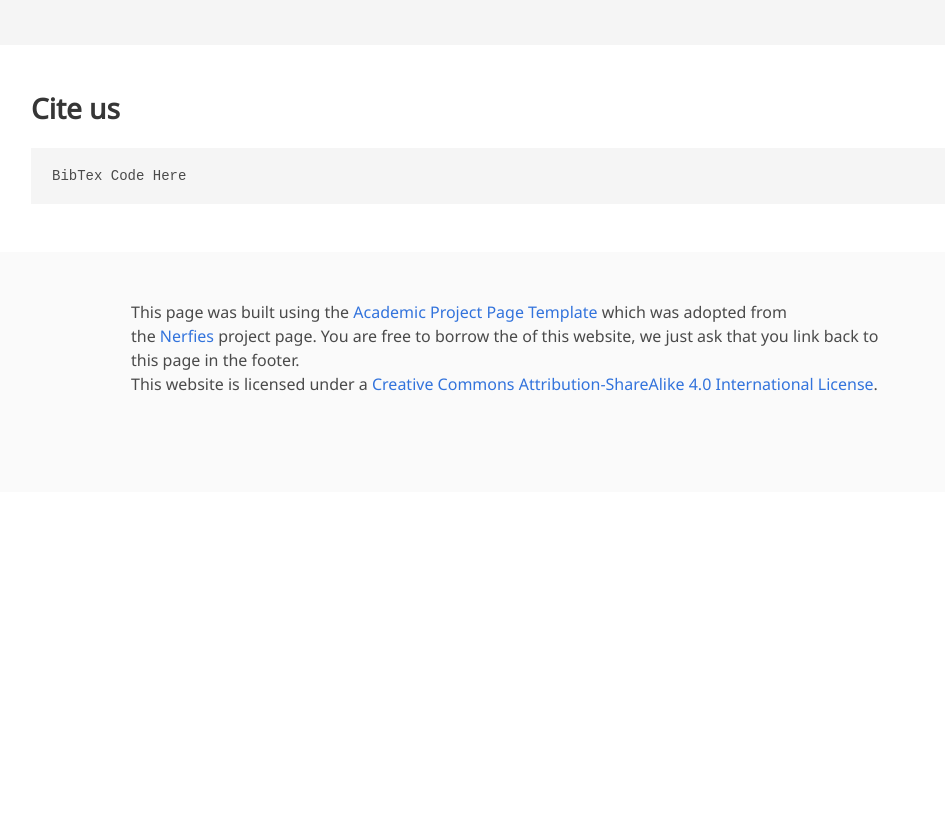
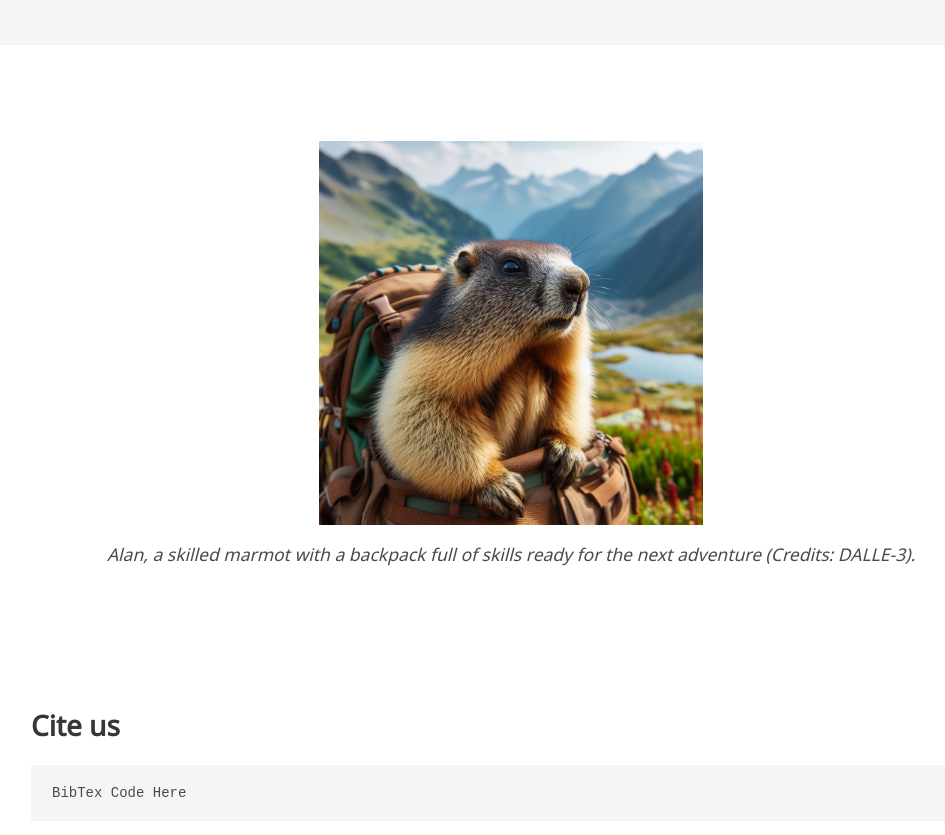
Before and after one commit to sapeirone/EgoPack, a plain HTML site: page index.html in a window 1280 px wide. Shown: the part 1376-2211 px from the top of the page, without its empty margins (129-1074 px from the left). Before the commit the page ends 1868 px from the top, so only its background shows below. Drawn offline with Linux system fonts and the light colour scheme; some icons are missing; a web font is replaced by a local one.

Commit message:
Add Alan

```diff
--- a/index.html
+++ b/index.html
@@ -174,6 +174,23 @@
     </div>
   </section-->
 
+  <section class="section hero">
+    <div class="container">
+      <div class="hero-body">
+        <!--video poster="" id="tree" autoplay controls muted loop height="100%">
+          <source src="static/videos/banner_video.mp4"
+          type="video/mp4">
+        </video -->
+        <figure class="image">
+          <img src="static/images/marmot.jpg" alt="" style="max-width: 384px; margin: auto; margin-bottom: 16px;" />
+        </figure>
+        <h2 class="subtitle has-text-centered">
+          <small><i>Alan, a skilled marmot with a backpack full of skills ready for the next adventure (Credits: DALLE-3).</i></small>
+        </h2>
+      </div>
+    </div>
+  </section>
+
 
 <!--BibTex citation -->
   <section class="section" id="BibTeX">
```
Also changed, not shown: static/images/marmot.jpg (added), 1 other file.
